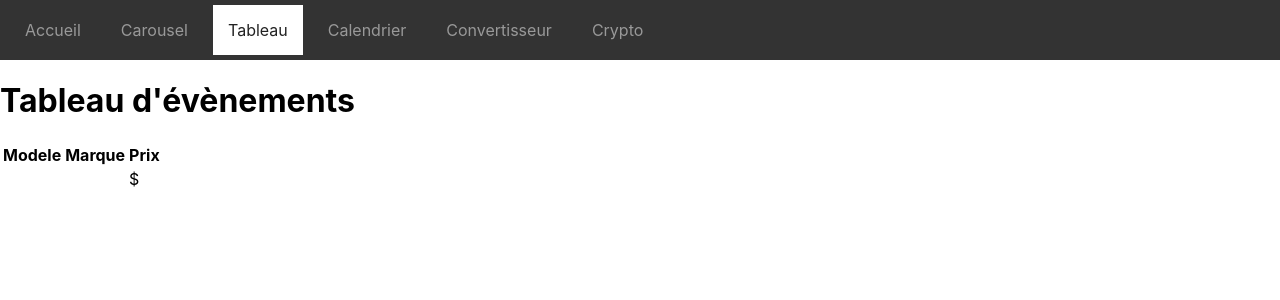
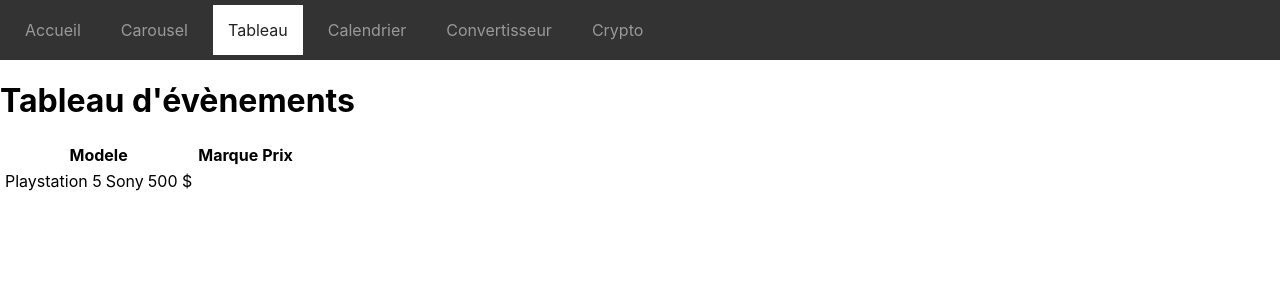
Before and after one commit to SRJVideo/TP1_Web2-SM-TR, a React (Create React App) app: page /tableau in a window 1280 px wide. Shown: the top 300 px of the page. Built offline with nearby package versions, Linux system fonts and the light colour scheme.

Commit message:
Ajout du sous-composant TableauJunior.js
Composant pour l'afficher une ligne du tableau

```diff
--- a/src/components/Tableau.js
+++ b/src/components/Tableau.js
@@ -1,5 +1,6 @@
 import React, {Component} from 'react';
 import {Table} from "react-bootstrap";
+import Junior from "./sous-components/TableauJunior"
 
 function Tableau () {
 
@@ -15,11 +16,7 @@ function Tableau () {
                        </tr>
                    </thead>
                     <tbody>
-                        <tr>
-                            <td></td>
-                            <td></td>
-                            <td> $</td>
-                        </tr>
+                       <Junior modele="Playstation 5" marque="Sony" prix={500}/>
                     </tbody>
                 </Table>
             </div>
--- /dev/null
+++ b/src/components/sous-components/TableauJunior.js
@@ -0,0 +1,21 @@
+import React, {Component} from 'react';
+
+function TableauJunior (props) {
+    const modele = props.modele;
+    const marque = props.marque;
+    const prix = Number(props.prix);
+
+    return (
+        <div>
+            <tr>
+                <td>{modele}</td>
+                <td>{marque}</td>
+                <td>{prix} $</td>
+            </tr>
+        </div>
+    );
+
+}
+
+
+export default TableauJunior;
```
